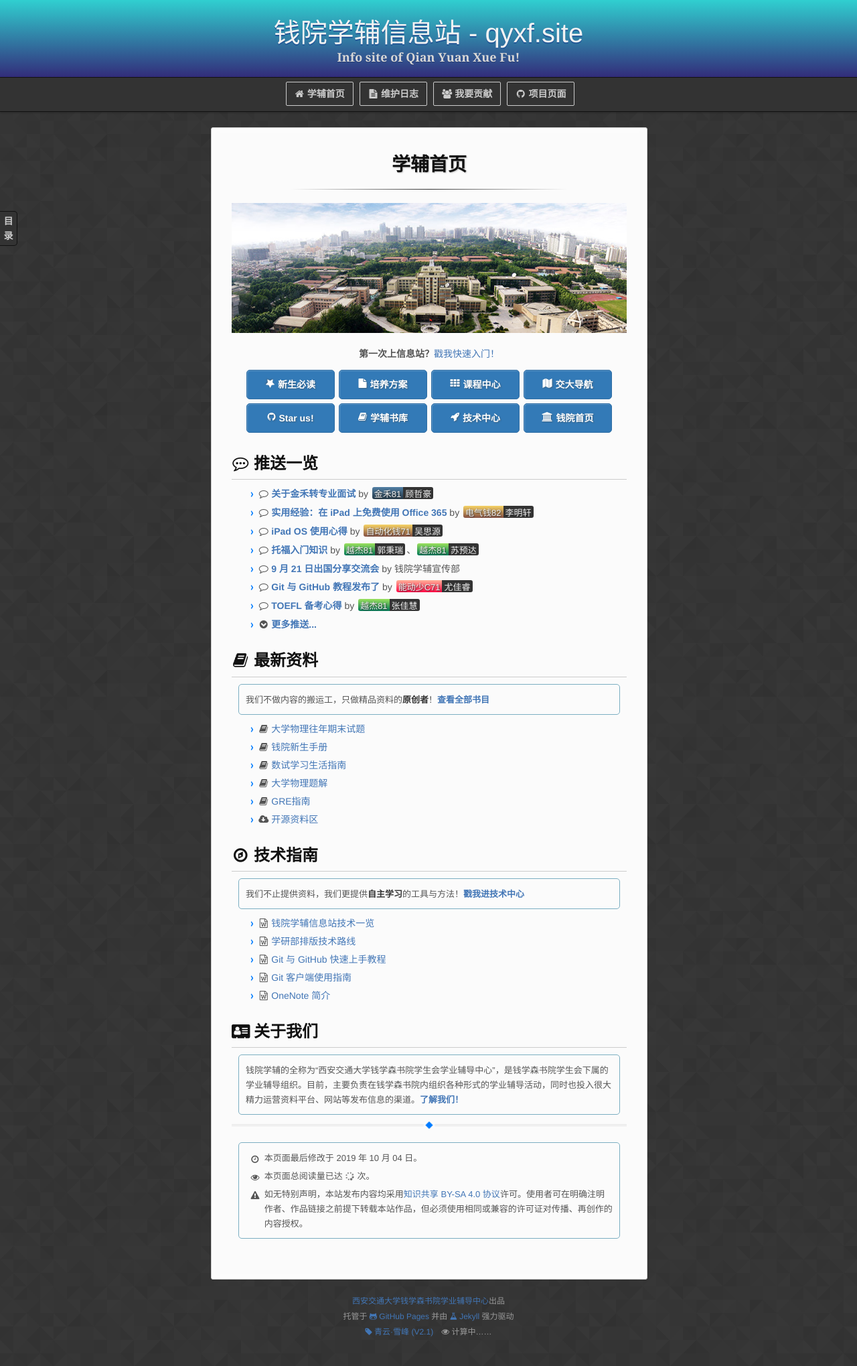
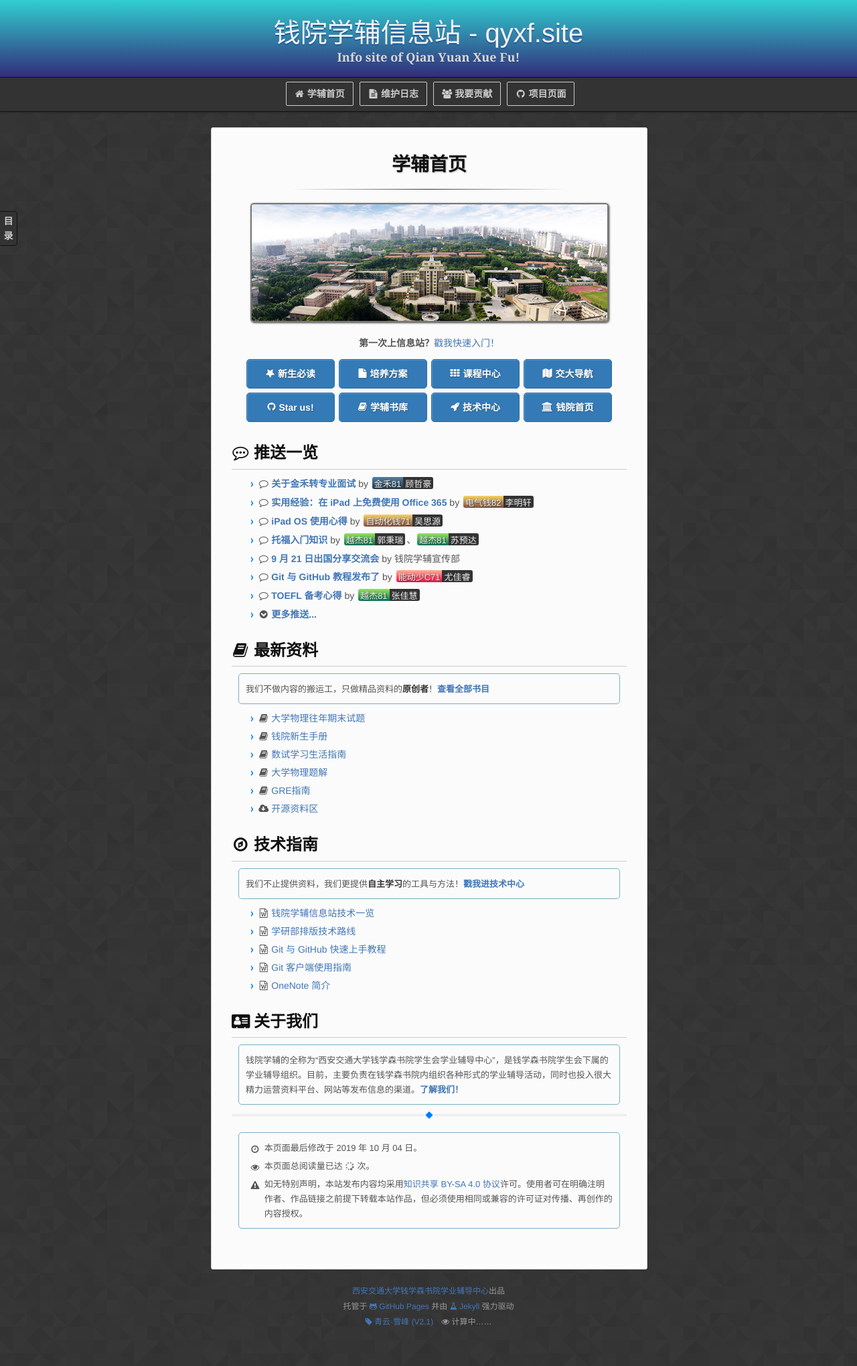
Before and after one commit to qyxf/qyxf.github.io, a Jekyll site: the page built from index.md, in a window 1280 px wide. Shown: the whole page at 67% size. Built offline with Jekyll 4.4.1, drawn with Linux system fonts in a browser that asks for light colours; some web fonts are replaced; our own code applies the rules of GitHub Pages for plain Markdown files; comment, search, counter and statistics services are not loaded.

Commit message:
Fix #19
* Add decoration for images in section


Former-commit-id: d977fe27fd959acad7f9e68edbd992ef0032365c

```diff
--- a/_sass/colors.scss
+++ b/_sass/colors.scss
@@ -6,6 +6,7 @@ $default-color: #555;
 $light-color: #999;
 $title-color: #111;
 $border-color: #111;
+$image-border-color: #777;
 $light-border-color: #ccc;
 $highlight-color: #fff;
 
--- a/_sass/leap-month.scss
+++ b/_sass/leap-month.scss
@@ -75,11 +75,14 @@ strong {
   position:relative;
 }
 
-section img {
-  max-width: 100%;
+section > p > img {
+  max-width: 90%;
   display: block;
   margin-left: auto;
   margin-right: auto;
+  border-radius: 5px;
+  border: 2px solid $image-border-color;
+  box-shadow: 1px 1px 3px $background-color;
 }
 
 blockquote {
```
